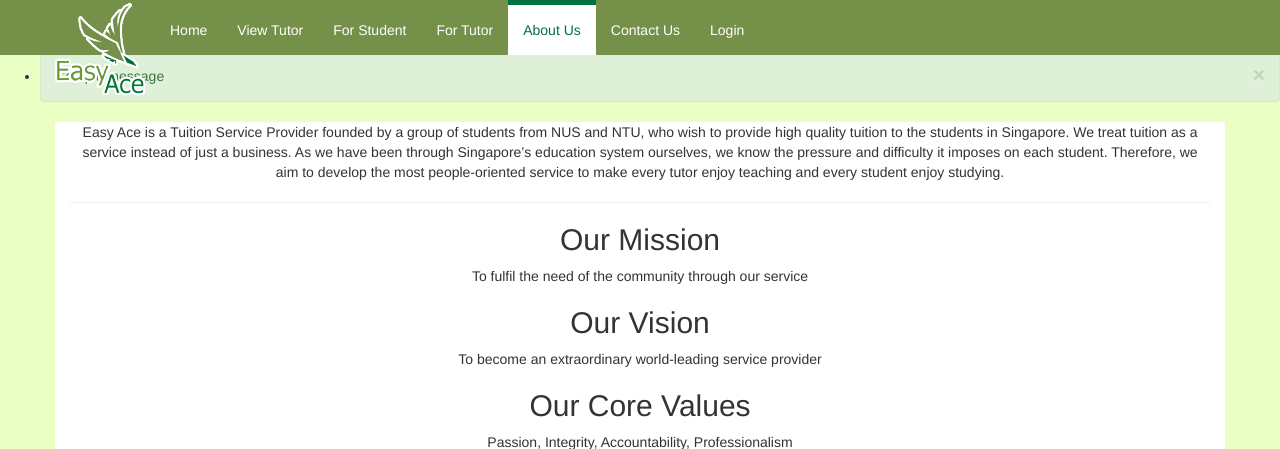
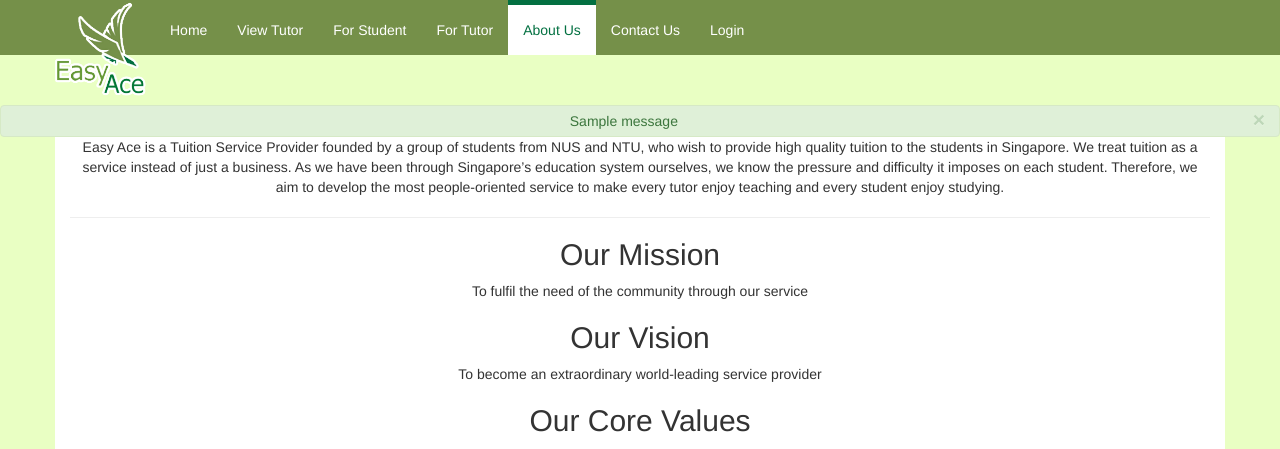
Before and after one commit to liuchang1437/EasyAce, a Django app: page /about/ in a window 1280 px wide; the page is wider, and only the part inside the window is pictured. Shown: the top 449 px of that part. Run offline with Django 3.2, Linux system fonts and the light colour scheme; tables that the repository leaves empty hold one stand-in row (values such as "Sample post"); one stand-in notice (Sample message) is shown; some libraries are stand-ins or nearby versions.

Commit message:
modify alert

```diff
--- a/EasyAce/myView/templates/base.html
+++ b/EasyAce/myView/templates/base.html
@@ -18,9 +18,7 @@
     <link rel="stylesheet" type="text/css" href="{% static 'EasyAce/css1.css' %}" />
     <link rel="stylesheet" type="text/css" href="{% static 'EasyAce/information.css' %}" />
 
-    <!-- Just for debugging purposes. Don't actually copy these 2 lines! -->
-    <!--[if lt IE 9]><script src="../../assets/js/ie8-responsive-file-warning.js"></script><![endif]-->
-    <script src="../../assets/js/ie-emulation-modes-warning.js"></script>
+    <!--<script src="../../assets/js/ie-emulation-modes-warning.js"></script>-->
     <!-- HTML5 shim and Respond.js for IE8 support of HTML5 elements and media queries -->
     <!--[if lt IE 9]>
       <script src="//cdn.bootcss.com/html5shiv/3.7.2/html5shiv.min.js"></script>
@@ -70,16 +68,14 @@
   </nav>
 
 {% if messages %}
-  <ul class="messages">
+  <div class="messages" style="margin-top: 55px; margin-bottom: 0;">
     {% for message in messages %}
-    <li>
-      <div {% if message.tags %} class="alert alert-{{ message.tags }} alert-dismissible"{% endif %} role="alert">
+      <div {% if message.tags %} class="alert alert-{{ message.tags }} alert-dismissible"{% endif %} role="alert" style="margin-bottom: 0; text-align: center; padding-top: 5px; padding-bottom: 5px;">
         <button type="button" class="close" data-dismiss="alert" aria-label="Close"><span aria-hidden="true">&times;</span></button>
         {{ message }}
       </div>
-    </li>
     {% endfor %}
-  </ul>
+  </div>
 {% endif %}
 
 {% block content %}
@@ -96,6 +92,6 @@
 <script src="//cdn.bootcss.com/jquery/1.11.3/jquery.min.js"></script>
 <script src="//cdn.bootcss.com/bootstrap/3.3.5/js/bootstrap.min.js"></script>
 <!-- IE10 viewport hack for Surface/desktop Windows 8 bug -->
-<script src="../../assets/js/ie10-viewport-bug-workaround.js"></script>
+<!--<script src="../../assets/js/ie10-viewport-bug-workaround.js"></script>-->
 </body>
 </html>
```
